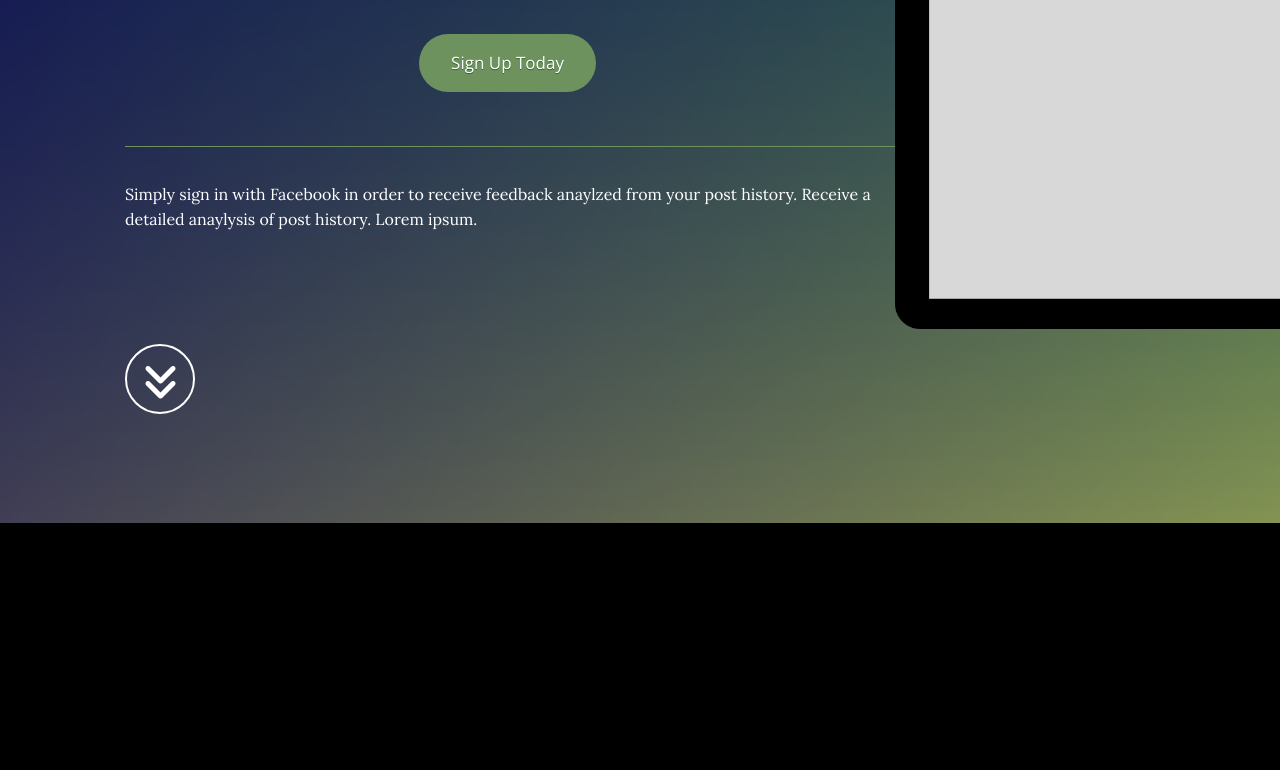
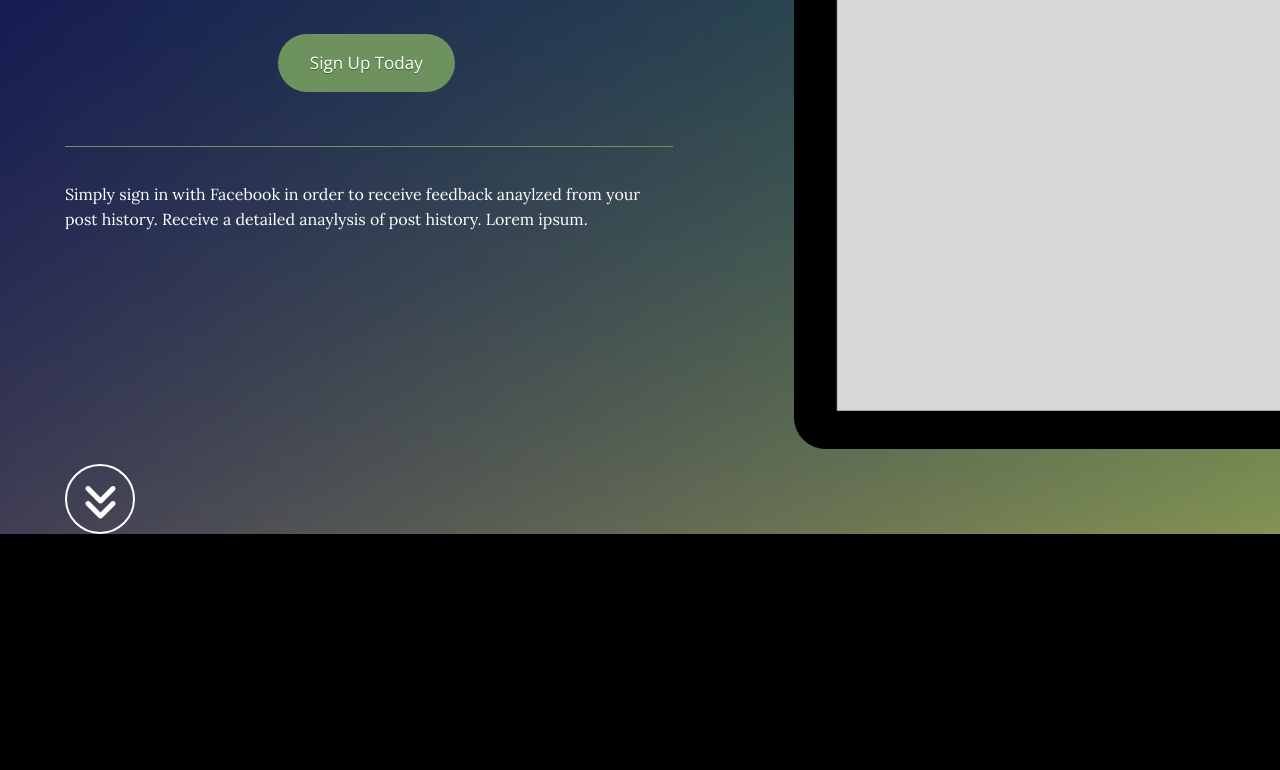
Before and after one commit to alexanderlam/raven, a plain HTML site: page index.html in a window 1280 px wide. Shown: the part 277-1047 px from the top of the page. Drawn offline with nearby package versions, Linux system fonts and the light colour scheme; some packages are replaced by stand-ins of ours.

Commit message:
Realign header

```diff
--- a/css/grayscale.css
+++ b/css/grayscale.css
@@ -411,11 +411,13 @@ body {
 .intro-body .container{
     padding-right:0px;
     margin-right:0px;
+    margin-left:0px;
+    width:100%
 
 }
 .row.no-gutters {
   margin-right: 0;
-  margin-left: 0;
+  margin-left: 50px;
 }
 .row.no-gutters > [class^="col-"],
 .row.no-gutters > [class*=" col-"] {
--- a/index.html
+++ b/index.html
@@ -70,7 +70,7 @@
         <div class="intro-body">
             <div class="container">
                 <div class="row no-gutters">
-                    <div class="col-md-8">
+                    <div class="col-md-6">
                         <h1 class="brand-heading">Raven visualizes mental illness history instantly.</h1>
                         <br>
                         <center>
@@ -82,8 +82,8 @@
                         <br>
                         <p class="intro-text">Simply sign in with Facebook in order to receive feedback anaylzed from your post history. Receive a detailed anaylysis of post history. Lorem ipsum.</p>
                     </div>
-                    <div class = "col-md-4 tablet-picture">
-                    <img style='width: 100%;' src="img/Tablet_Temp.png">
+                    <div class = "col-md-6 tablet-picture">
+                    <img style='width: 80%; text-align:right;' src="img/Tablet_Temp.png">
                     </div>
                     <br>
                     <a href="#about" class="btn btn-circle page-scroll">
```
